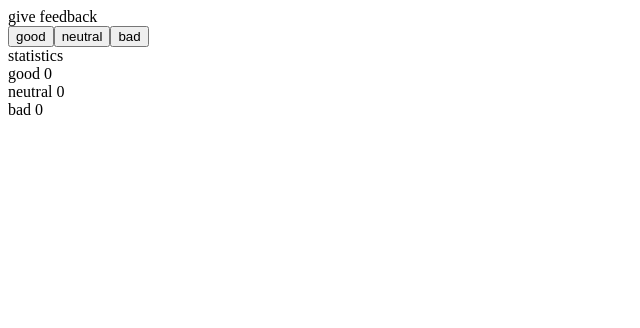
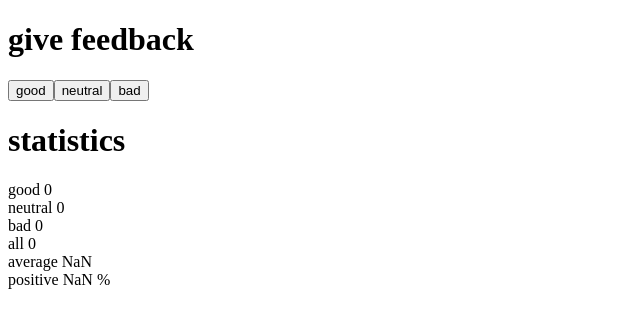
Before and after one commit to tobiasverhoog/full-stack-open, a React (Vite) app in the folder part1/unicafe/: page / in a window 1280 px wide. Shown: the top 328 px of the page, without its empty margins (0-640 px from the left). Built offline with nearby package versions, Linux system fonts and the light colour scheme.

Commit message:
Exercise 1.7

```diff
--- a/part1/unicafe/src/App.jsx
+++ b/part1/unicafe/src/App.jsx
@@ -5,12 +5,15 @@ const App = () => {
   const [good, setGood] = useState(0)
   const [neutral, setNeutral] = useState(0)
   const [bad, setBad] = useState(0)
+  let all = good + neutral + bad
+  let average = (good - bad) / all
+  let positive = good / all
 
   return (
     <>
-      <div>
+      <h1>
         give feedback
-      </div>
+      </h1>
       <button onClick={() => setGood(good + 1)}>
         good
       </button>
@@ -21,9 +24,9 @@ const App = () => {
       <button onClick={() => setBad(bad + 1)}>
         bad
       </button>
-      <div>
+      <h1>
         statistics
-      </div>
+      </h1>
       <div>
         good {good}
       </div>
@@ -33,6 +36,15 @@ const App = () => {
       <div>
         bad {bad}
       </div>
+      <div>
+        all {all}
+      </div>
+      <div>
+        average {average}
+      </div>
+      <div>
+        positive {positive} %
+      </div>
     </>
 
   )
```
